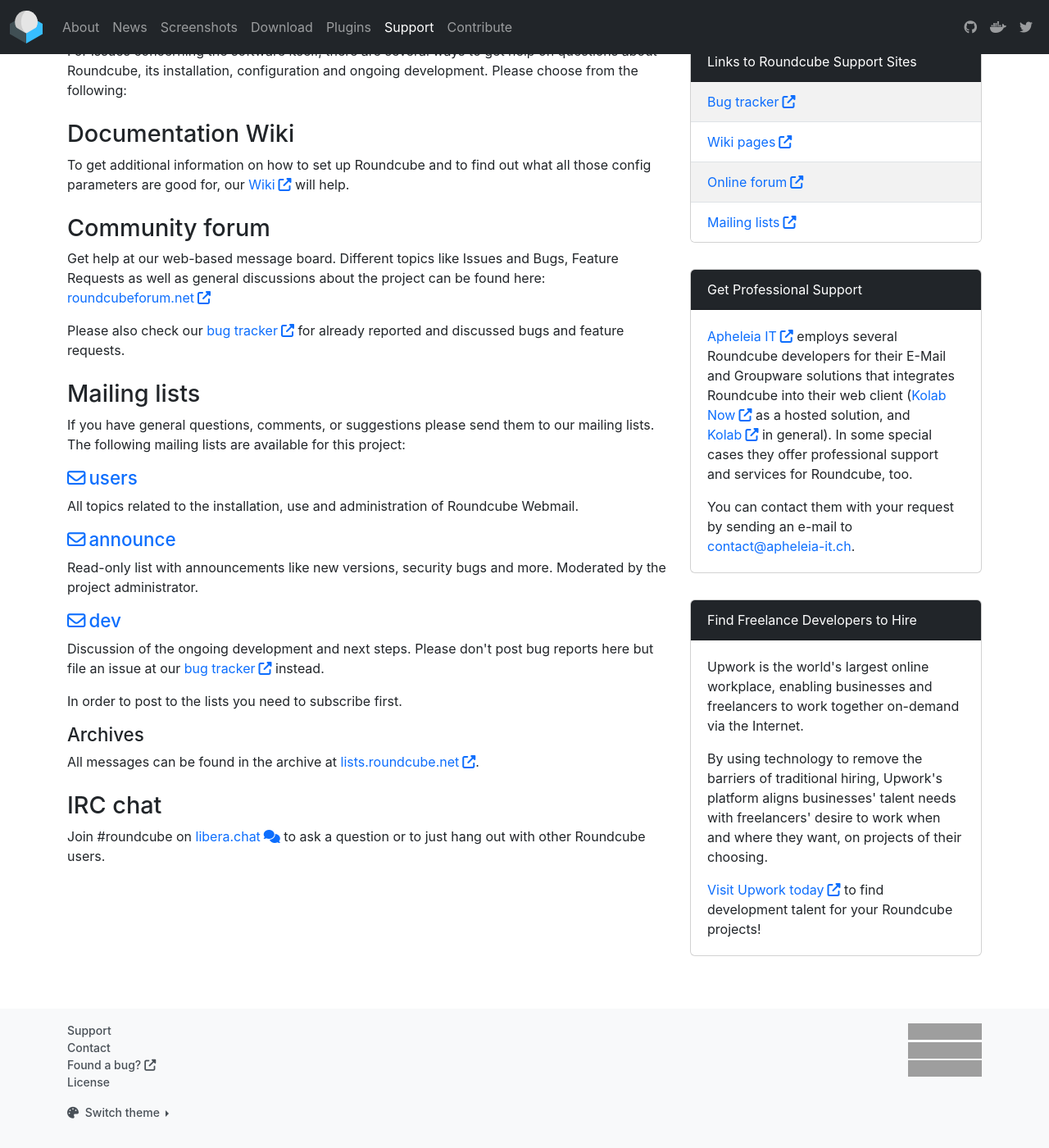
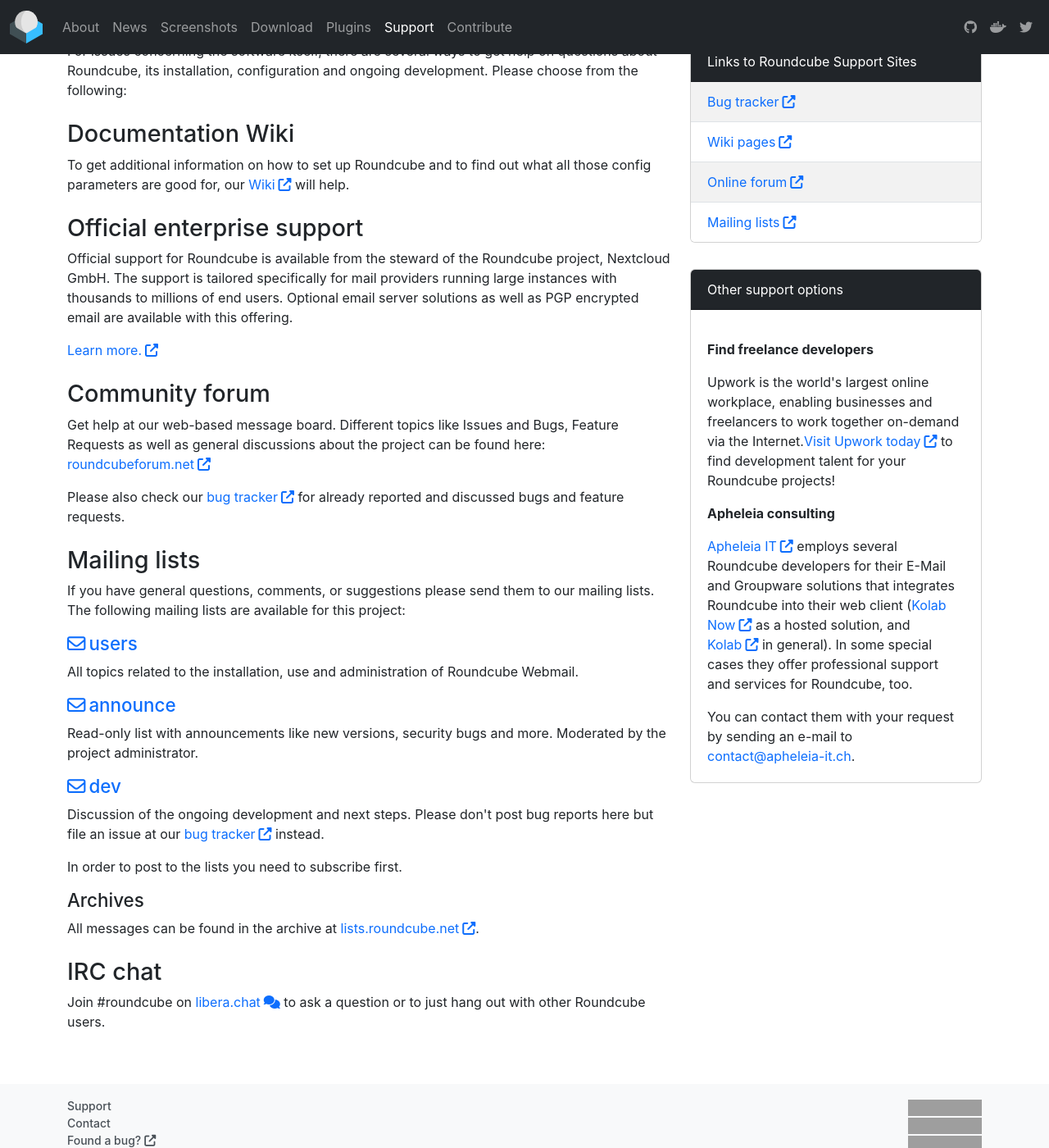
Before and after one commit to roundcube/roundcube.github.com, a Jekyll site: the page built from support/index.html, in a window 1280 px wide and 1400 px high, scrolled down 298 px. Shown: the whole window at 82% size. Built offline with Jekyll 4.4.1, drawn with Linux system fonts in a browser that asks for light colours; grey boxes are pictures that could not be loaded.

Commit message:
add official support to index.html
Add official support option & refactor the side card to avoid confusion.

```diff
--- a/support/index.html
+++ b/support/index.html
@@ -26,6 +26,13 @@
 
         <p>To get additional information on how to set up Roundcube and to find out what all those
         config parameters are good for, our <a href="https://github.com/roundcube/roundcubemail/wiki" class="rc-icon external-link" target="_blank">Wiki</a> will help.</p>
+
+        <h2 id="esupport">Official enterprise support <a class="anchor" href="#esupport" aria-label="Link to this section: Official Enterprise Support"></a></h2>
+
+        <p>Official support for Roundcube is available from the steward of the Roundcube project, Nextcloud GmbH.
+        The support is tailored specifically for mail providers running large instances with thousands to millions of end users.
+        Optional email server solutions as well as PGP encrypted email are available with this offering.</p>
+        <p></p><a href="https://nextcloud.com/roundcube/" class="rc-icon external-link" target="_blank">Learn more.</a></p>
 
         <h2 id="forum">Community forum <a class="anchor" href="#forum" aria-label="Link to this section: Community forum"></a></h2>
 
@@ -85,10 +92,15 @@
             <div class="col my-3">
                 <div class="card h-100">
                     <div class="card-header bg-header">
-                        <span class="text-white">Get Professional Support</span>
+                        <span class="text-white">Other support options</span>
                     </div>
                     <div class="card-body">
                         <p class="card-text">
+                            <p><strong>Find freelance developers</strong></p>
+                            <p class="card-text">Upwork is the world's largest online workplace, enabling businesses and freelancers to work together
+                            on-demand via the Internet.<a href="https://www.upwork.com" class="rc-icon external-link" target="_blank">Visit Upwork today</a>
+                            to find development talent for your Roundcube projects!</p>
+                            <p><strong>Apheleia consulting</strong></p>
                             <a href="https://apheleia-it.ch" class="rc-icon external-link" target="_blank">Apheleia IT</a>
                             employs several Roundcube developers for their E-Mail and Groupware solutions that integrates Roundcube into their web client
                             (<a href="https://kolabnow.com" class="rc-icon external-link" target="_blank">Kolab Now</a> as a hosted solution, and
@@ -101,23 +113,6 @@
                     </div>
                 </div>
             </div>
-
-            <div class="col my-3">
-                <div class="card h-100">
-                    <div class="card-header bg-header">
-                        <span class="text-white">Find Freelance Developers to Hire</span>
-                    </div>
-                    <div class="card-body">
-                        <p class="card-text">Upwork is the world's largest online workplace, enabling businesses and freelancers to work together on-demand via the Internet.</p>
-
-                        <p class="card-text">By using technology to remove the barriers of traditional hiring, Upwork's platform aligns businesses' talent needs with freelancers'
-                            desire to work when and where they want, on projects of their choosing.</p>
-
-                        <p class="card-text"><a href="https://www.upwork.com" class="rc-icon external-link" target="_blank">Visit Upwork today</a>
-                            to find development talent for your Roundcube projects!</p>
-                    </div>
-                </div>
-            </div>
         </div>
     </div>
 </div>
```
